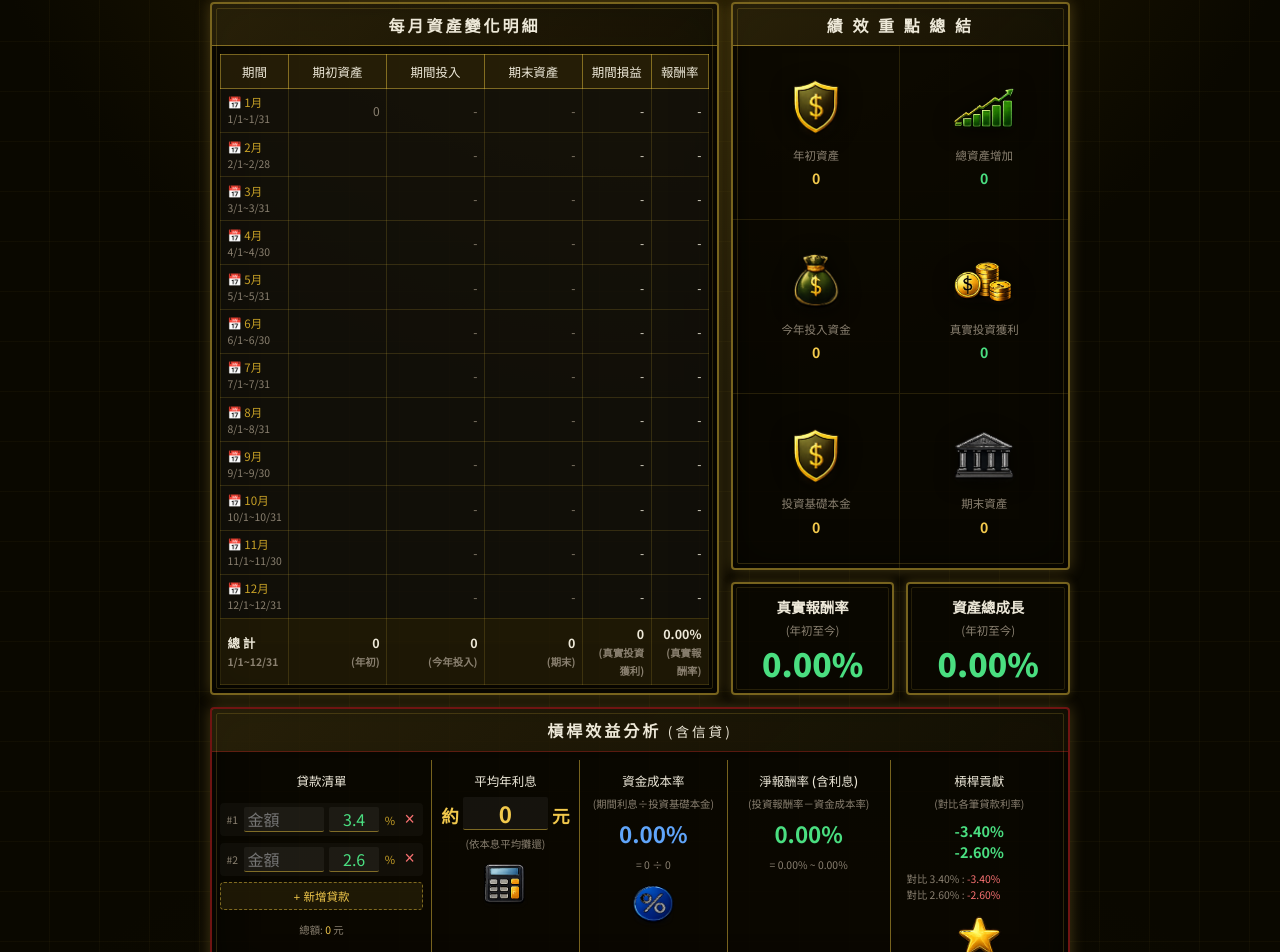
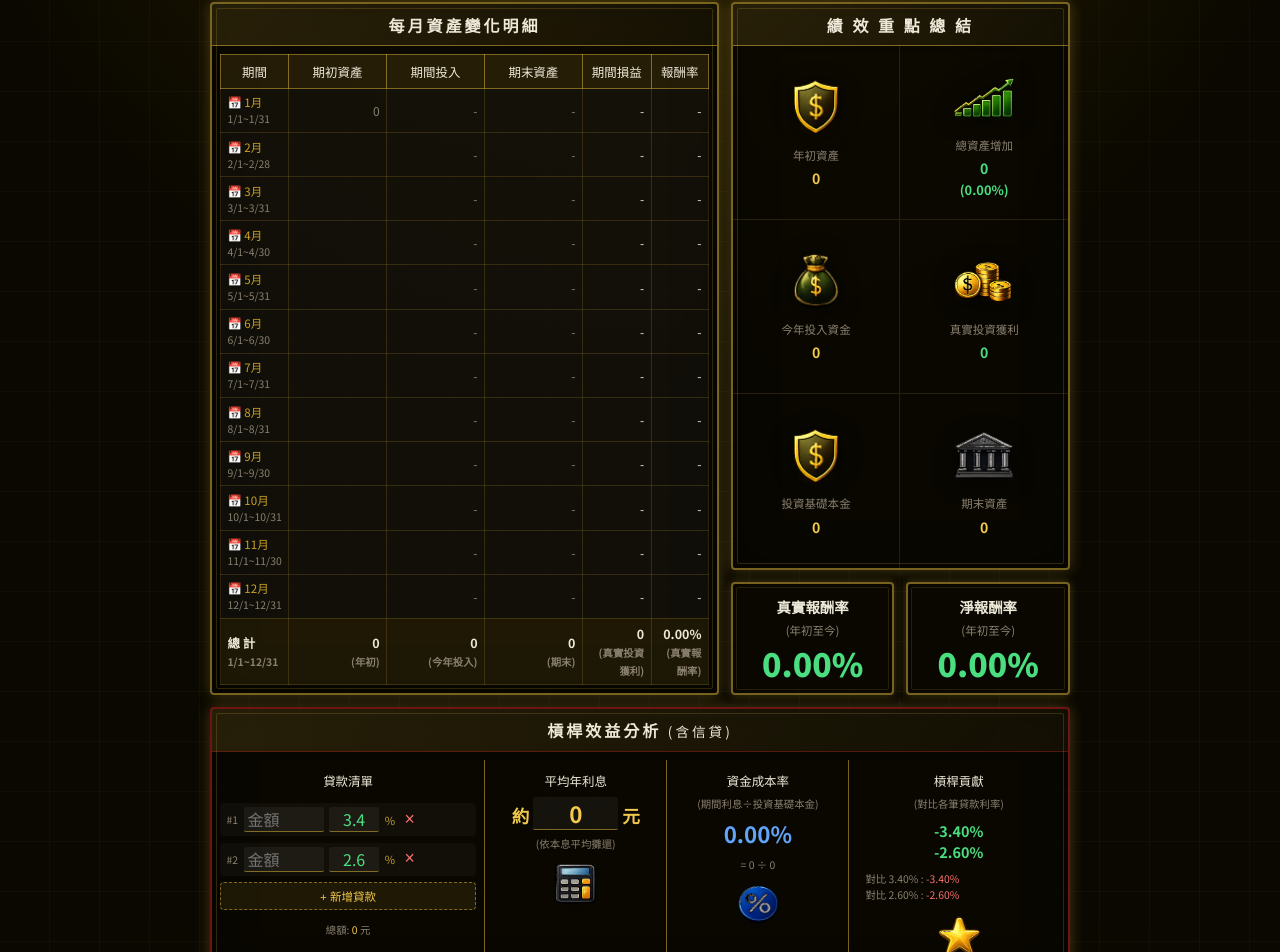
Before and after one commit to CAMISAMA0124/CFK-WEB, a React (Vite) app: page / in a window 1280 px wide. Shown: the part 357-1309 px from the top of the page. Built offline with nearby package versions, Linux system fonts and the light colour scheme.

Commit message:
style: major UI layout refactor (merging growth into increase, moving net return)

```diff
--- a/src/App.tsx
+++ b/src/App.tsx
@@ -253,7 +253,8 @@ export default function App() {
             <div className="highlights-inner">
               {[
                 { icon: IC.shield, label:'年初資產',     val: fmt(initialAssets),           vcls:'text-gold' },
-                { icon: IC.growth, label:'總資產增加',   val: fmtSigned(calc.totalIncrease), vcls:'text-positive' },
+                { icon: IC.growth, label:'總資產增加',   val: fmtSigned(calc.totalIncrease), vcls:'text-positive',
+                  subVal: `(${fmtPct(calc.growthRate)})` },
                 { icon: IC.bag,    label:'今年投入資金', val: fmt(calc.totalInv),            vcls:'text-gold' },
                 { icon: IC.coins,  label:'真實投資獲利', val: fmtSigned(calc.totalProfit),   vcls:'text-positive' },
                 { icon: IC.shield, label:'投資基礎本金', val: fmt(calc.basis),               vcls:'text-gold' },
@@ -262,7 +263,10 @@ export default function App() {
                 <div className="highlight-item" key={i}>
                   <img className="highlight-icon-top" src={h.icon} alt={h.label} />
                   <div className="highlight-label">{h.label}</div>
-                  <div className={`highlight-val ${h.vcls}`}>{h.val}</div>
+                  <div className={`highlight-val ${h.vcls}`}>
+                    {h.val}
+                    {h.subVal && <div className="highlight-subval" style={{fontSize:'0.8rem'}}>{h.subVal}</div>}
+                  </div>
                 </div>
               ))}
             </div>
@@ -277,10 +281,10 @@ export default function App() {
               </div>
             </div>
             <div className="return-box">
-              <div className="return-title">資產總成長</div>
+              <div className="return-title">淨報酬率</div>
               <div className="return-sub">(年初至今)</div>
-              <div className={`return-val ${calc.growthRate>=0?'text-positive':'text-negative'}`}>
-                {fmtPct(calc.growthRate)}
+              <div className={`return-val ${calc.netReturn>=0?'text-positive':'text-negative'}`}>
+                {fmtPct(calc.netReturn)}
               </div>
             </div>
           </div>
@@ -338,17 +342,6 @@ export default function App() {
                 = {Math.round(calc.periodInterest)} ÷ {fmt(calc.basis)}
               </div>
               <img src={IC.percent} alt="percent" style={{width:46,height:46,marginTop:'0.25rem'}}/>
-            </div>
-
-            <div className="leverage-cell">
-              <div className="leverage-label">淨報酬率 (含利息)</div>
-              <div className="leverage-sublabel">(投資報酬率－資金成本率)</div>
-              <div className={`leverage-val ${calc.netReturn>=0?'text-positive':'text-negative'}`} style={{fontSize:'1.4rem'}}>
-                {(calc.netReturn*100).toFixed(2)}%
-              </div>
-              <div className="leverage-detail">
-                = {(calc.realReturn*100).toFixed(2)}% ~ {(calc.capitalCost*100).toFixed(2)}%
-              </div>
             </div>
 
             <div className="leverage-cell">
--- a/src/index.css
+++ b/src/index.css
@@ -316,6 +316,13 @@ body {
   font-size: 0.95rem;
   font-weight: 700;
   color: var(--text);
+  display: flex;
+  flex-direction: column;
+  align-items: center;
+}
+
+.highlight-subval {
+  margin-top: 0.1rem;
 }
 
 .highlight-icon-img {
@@ -388,7 +395,7 @@ body {
 ═══════════════════════════════ */
 .leverage-grid {
   display: grid;
-  grid-template-columns: 1.2fr 1fr 1fr 1.1fr 1.2fr;
+  grid-template-columns: 1.5fr 1fr 1fr 1.2fr;
   gap: 0;
 }
 
```
